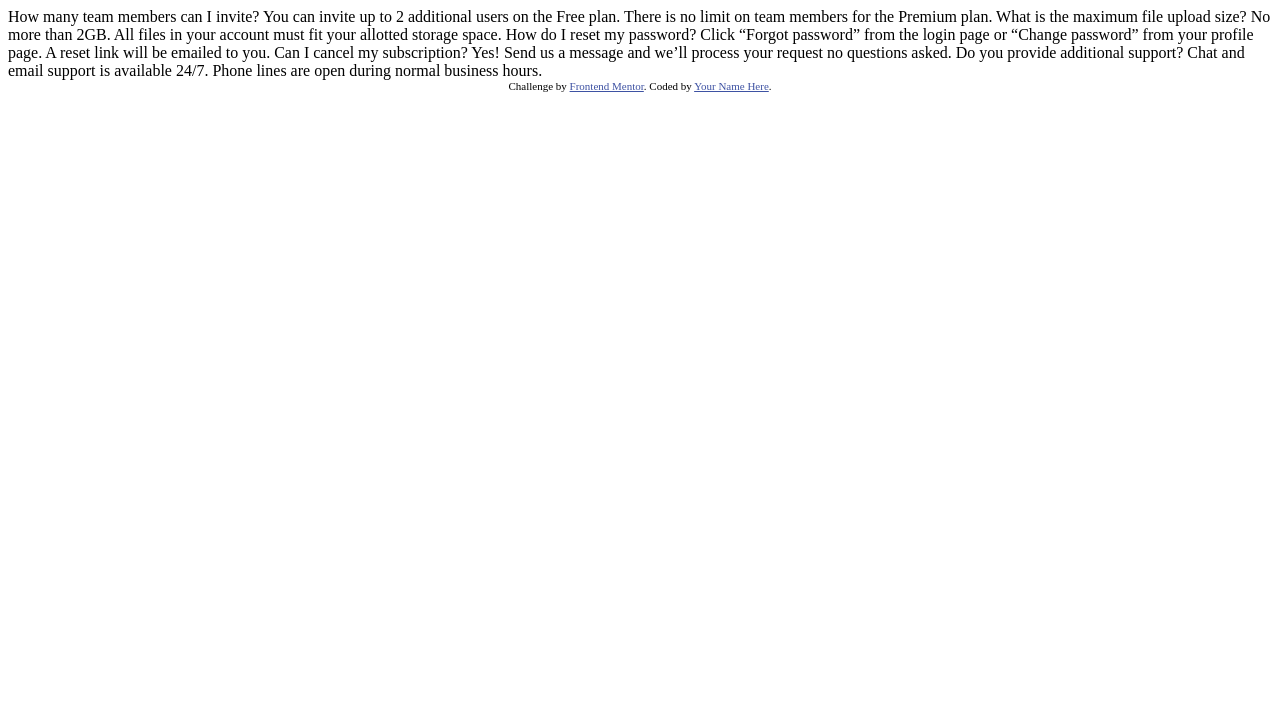
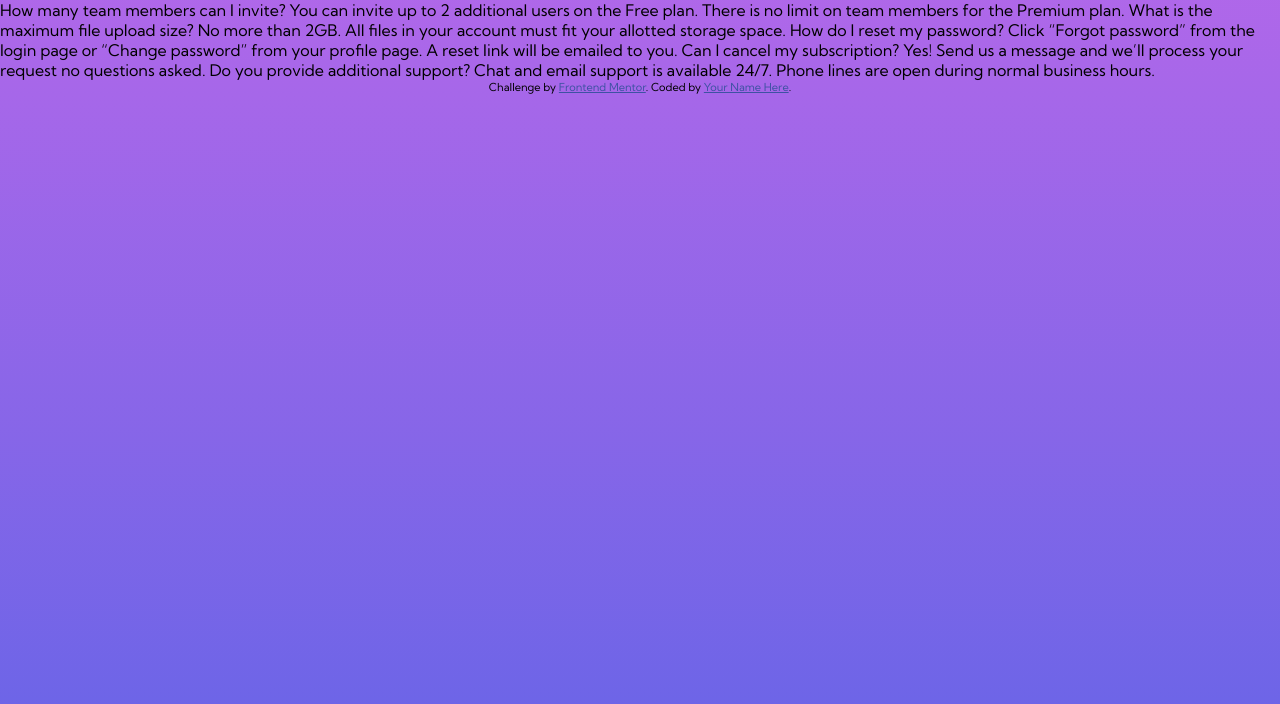
Before and after one commit to dunapanta/FAQ-accordion-card, a plain HTML site: page index.html in a window 1280 px wide. Drawn offline with Linux system fonts and the light colour scheme.

Commit message:
Basic boilerplate

```diff
--- a/index.html
+++ b/index.html
@@ -7,6 +7,11 @@
   <link rel="icon" type="image/png" sizes="32x32" href="./images/favicon-32x32.png">
 
   <title>Frontend Mentor | FAQ Accordion Card</title>
+  <link rel="preconnect" href="https://fonts.gstatic.com">
+  <link href="https://fonts.googleapis.com/css2?family=Kumbh+Sans:wght@400;700&display=swap" rel="stylesheet">
+
+  <!-- Lo pongo después de Google fonts para utilizar las reglas de goole fonts en style.css-->
+  <link rel="stylesheet" href="style.css">
 
   <!-- Feel free to remove these styles or customise in your own stylesheet 👍 -->
   <style>
@@ -36,5 +41,7 @@
     Challenge by <a href="https://www.frontendmentor.io?ref=challenge" target="_blank">Frontend Mentor</a>.
     Coded by <a href="#">Your Name Here</a>.
   </div>
+
+  <script src="index.js"></script>
 </body>
 </html>
--- /dev/null
+++ b/index.js
@@ -0,0 +1 @@
+console.log('test')
--- /dev/null
+++ b/style.css
@@ -0,0 +1,29 @@
+/* Variables para los colores  */
+:root {
+--text-blue: hsl(238, 29%, 16%);
+--text-dkblue: hsl(240, 6%, 50%);
+--text-extradkblue: hsl(237, 12%, 33%);
+--text-red: hsl(14, 88%, 65%);
+--gradient-violet: hsl(273, 75%, 66%);
+--gradient-blue: hsl(240, 73%, 65%);
+--divider-blue: hsl(240, 5%, 91%);
+}
+
+html {
+    box-sizing: border-box;
+    font-size: 100%; /* for accesibility */
+}
+
+/* inherit in wild card before and after elements*/
+*, *::before, *::after {
+    box-sizing: inherit;
+}
+
+body {
+    min-height: 100vh;
+    margin: 0;
+    padding: 0;
+    font-family: 'Kumbh Sans', sans-serif;
+    background-image: linear-gradient(
+        var(--gradient-violet), var(--gradient-blue))
+}
```
